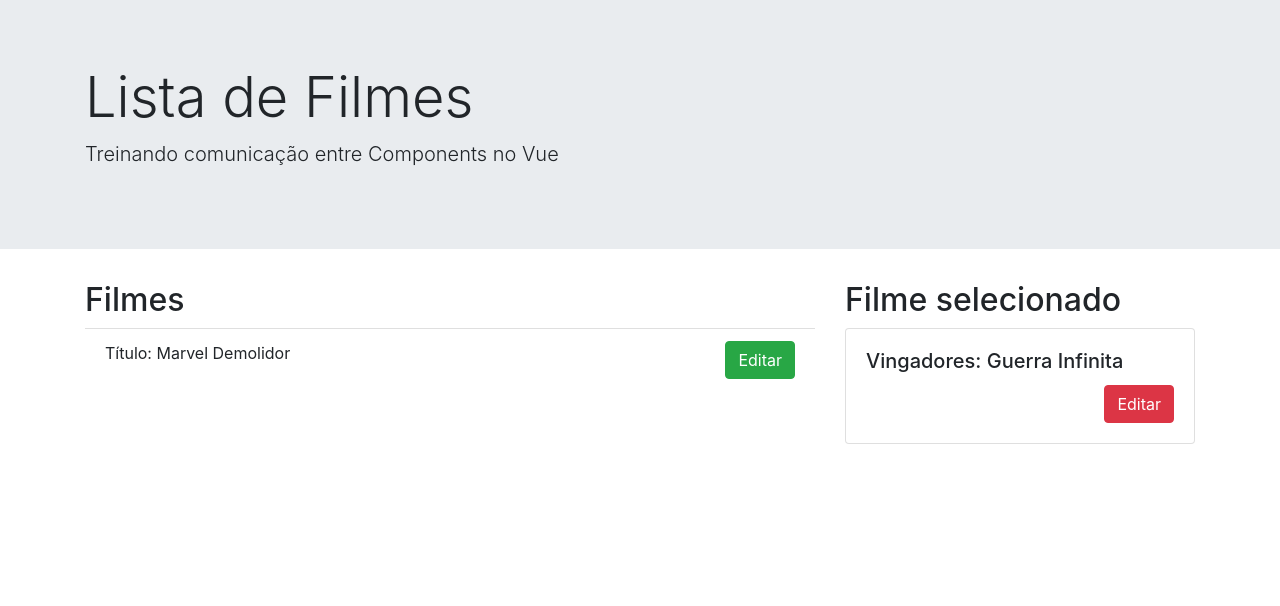
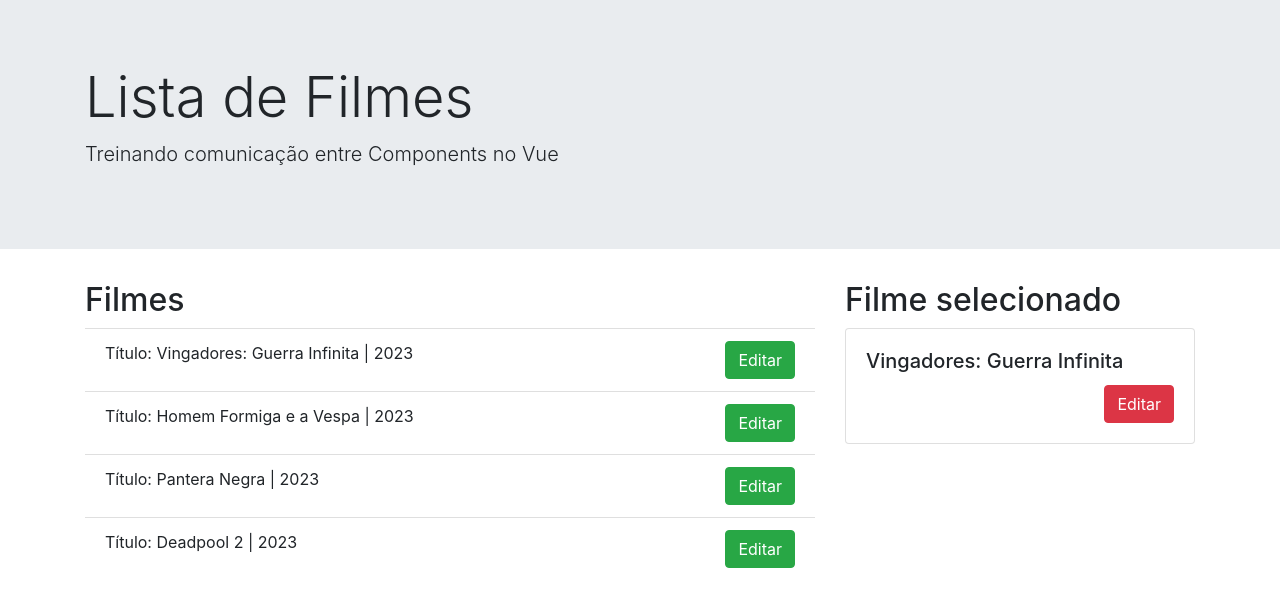
Before and after one commit to felipecabesssa/cursoVueUdemy2023, a Vue app in the folder modulo7/meuProj/props-events/: page / in a window 1280 px wide. Shown: the top 606 px of the page. Built offline with nearby package versions, Linux system fonts and the light colour scheme.

Commit message:
Aula 110

```diff
--- a/modulo7/meuProj/props-events/src/components/FilmesLista.vue
+++ b/modulo7/meuProj/props-events/src/components/FilmesLista.vue
@@ -8,13 +8,11 @@
 
       <ul class="list-group list-group-flush">
 
-        <!-- <FilmesListaIten
-          v-for="(filme, index) in filmes"
-          :key="index"
-          :filmeTitulo="filme"
-        /> -->
-
-        <FilmesListaIten filmeTitulo="Marvel Demolidor"/>
+        <FilmesListaIten
+          v-for="filme in filmes"
+          :key="filme.id"
+          v-bind="filme"
+        />
 
       </ul>
     </div>
@@ -43,10 +41,10 @@
   data(){
     return {
       filmes: [
-        'Vingadores: Guerra Infinita',
-        'Homem Formiga e a Vespa',
-        'Pantera Negra',
-        'Deadpool 2'
+        { id: 1, titulo: 'Vingadores: Guerra Infinita', ano: 2023 },
+        { id: 2, titulo: 'Homem Formiga e a Vespa', ano: 2023 },
+        { id: 3, titulo: 'Pantera Negra', ano: 2023 },
+        { id: 4, titulo: 'Deadpool 2', ano: 2023 }
       ]
     }
   }
--- a/modulo7/meuProj/props-events/src/components/FilmesListaIten.vue
+++ b/modulo7/meuProj/props-events/src/components/FilmesListaIten.vue
@@ -1,6 +1,6 @@
 <template>
     <li class="list-group-item">
-        <span>{{ filmeTituloConcatenado }}</span>
+        <span>{{ filmeTituloConcatenado }} | {{ ano }}</span>
         <button class="btn btn-success float-right">Editar</button>
     </li>
 </template>
@@ -8,28 +8,22 @@
 <script>
 export default {
   props: {
-    filmeTitulo: {
+    titulo: {
       type: String,
-      // required: true,
-      default() {
-        return 'Vingadores'
-        // essa forma com o default como função usamos quando é array
-        // quando for um tipo simples podemos usar conforme abaixo
-      },
-      // default: 'Vingadores'
-      validator(filmeTitulo) {
-        return filmeTitulo.includes('Marvel')
-        // verifica se tem 'Marvel' no titulo do filme
-      }
+      required: true
+    },
+    ano: {
+      type: Number,
+      required: true
     }
   },
   computed: {
     filmeTituloConcatenado() {
-      return `Título: ${this.filmeTitulo}`
+      return `Título: ${this.titulo}`
     }
   },
   created() {
-    console.log(typeof this.filmeTitulo);
+    console.log(typeof this.titulo);
   }
 }
 </script>
```
Also changed, not shown: 1 other file (tests, documents, lock files or other folders).
